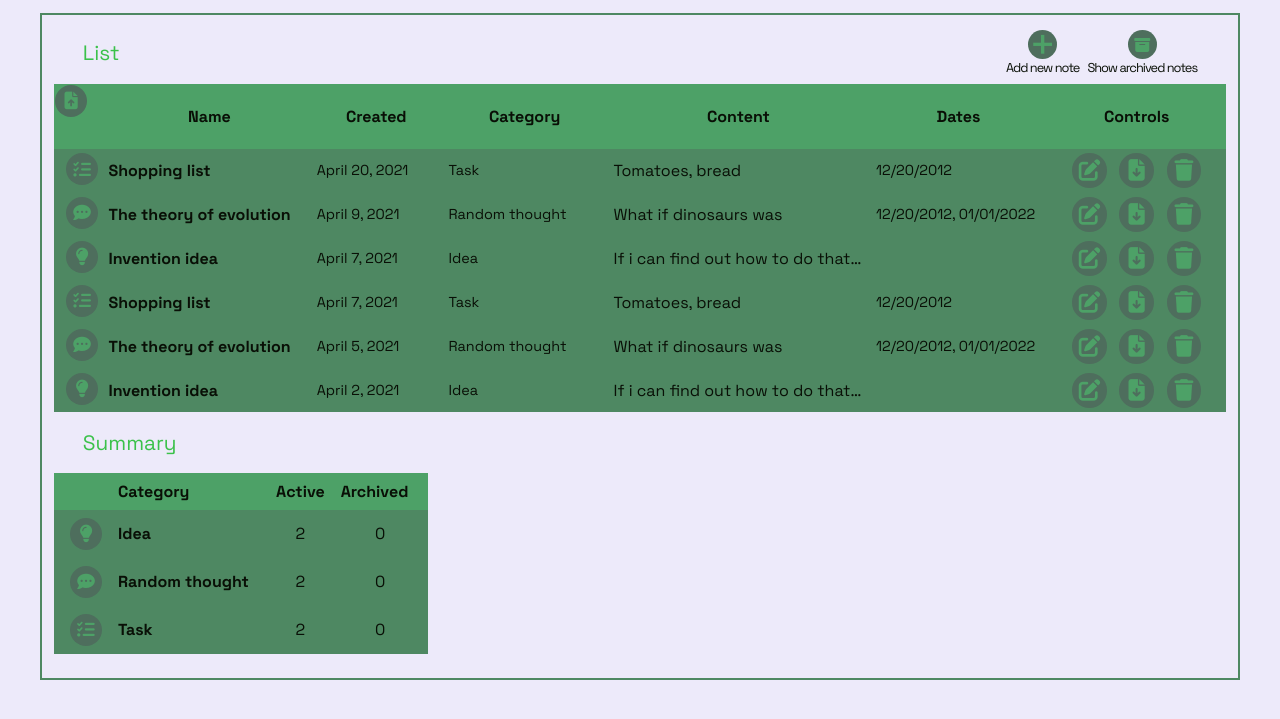
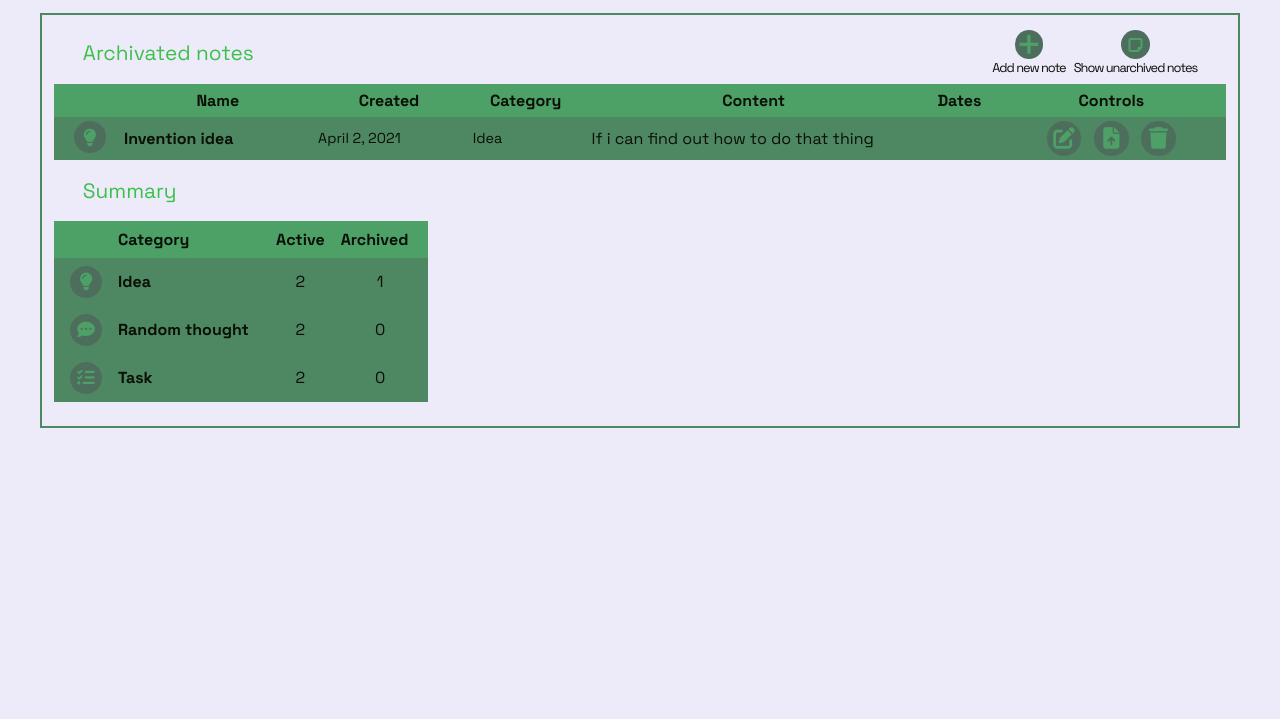
Before and after one commit to biryukov-m/notes-pure-js, a plain HTML site: page index.html in a window 1280 px wide. Both pictures are taken after a click on the icon 1142 px from the left and 103 px from the top of the page. Shown: the part 59-778 px from the top of the page. Drawn offline with Linux system fonts and the light colour scheme.

Commit message:
Added feature: show archived notes. Functionality implemented in header.js component. Refactored code to be more accurate, added comments.

```diff
--- a/index.html
+++ b/index.html
@@ -20,24 +20,12 @@
   </header>
   <main>
     <section class="notes-list">
-      <header>
-        <h2>List</h2>
-        <div class="top-controls">
-          <div class="control add-note">
-            <i>+</i>
-            <span>Add new note</span>
-          </div>
-          <div class="control show-archive">
-            <i class="fa-solid fa-box-archive"></i>
-            <span>Show archived notes</span>
-          </div>
-        </div>
-      </header>
+
       <table>
         <thead>
           <tr>
             <td class="icons">
-              <span class="icon"><i class="fa-solid fa-file-arrow-up"></i></span>
+
             </td>
             <th>Name</th>
             <th>Created</th>
--- a/js/app.js
+++ b/js/app.js
@@ -1,23 +1,16 @@
 import { INITIAL_NOTES } from "./config.js";
+import { notesStore } from "./helpers.js";
 import { renderNotes } from "./components/notes.js";
-import { togglePopup, renderPopup } from "./components/popup.js";
-import { notesStore } from "./helpers.js";
+import { renderPopup } from "./components/popup.js";
 import { renderSummary } from "./components/summary.js";
+import { renderHeader } from "./components/header.js";
 
 // Checks if notes exists in local storage and set const notes as notesStore
 // value or set initial_notes values to storage and set them to const notes
 const notes = notesStore() ? notesStore() : notesStore(INITIAL_NOTES);
 
+// Renders components
 renderNotes(notes);
 renderPopup();
 renderSummary(notes);
-
-const state = {
-    isUpdate: false,
-    updateId: ''
-}
-
-const headerAddNote = document.querySelector('.control.add-note i');
-
-// Add listeners
-headerAddNote.addEventListener("click", togglePopup);
+renderHeader();
--- /dev/null
+++ b/js/components/header.js
@@ -0,0 +1,49 @@
+import { togglePopup } from "./popup.js";
+import { renderNotes } from "./notes.js";
+import { notesStore } from "../helpers.js";
+
+
+export const showArchiveHandler = (event) => {
+    const isShowArchive = event.currentTarget.toggled_show_archive;
+    renderHeader(isShowArchive);
+    const notes = notesStore();
+    renderNotes(notes, isShowArchive);
+};
+
+
+export const renderHeader = (isShowArchive = false) => {
+    // Remove old popup before rendering new
+    if (document.querySelector('section.notes-list header')) {
+        document.querySelector('section.notes-list header').remove();
+    }
+
+    const headerText = isShowArchive ? "Archivated notes" : "List"
+    const archiveBtnText = isShowArchive ? "Show unarchived notes" : "Show archived notes";
+    const icon = isShowArchive ? `<i class="fa-solid fa-note-sticky"></i>` : `<i class="fa-solid fa-box-archive"></i>`;
+
+    const component = `
+        <header>
+            <h2>${headerText}</h2>
+            <div class="top-controls">
+            <div class="control add-note">
+                <i>+</i>
+                <span>Add new note</span>
+            </div>
+            <div class="control show-archive">
+                ${icon}
+                <span>${archiveBtnText}</span>
+            </div>
+            </div>
+        </header>
+    `
+    document.querySelector("section.notes-list").insertAdjacentHTML("afterbegin", component);
+
+    // Add listener to add note
+    const addNote = document.querySelector('.control.add-note i');
+    addNote.addEventListener("click", togglePopup);
+
+    // Add listener to show archived/unarchived
+    const showArchived = document.querySelector('.control.show-archive i');
+    showArchived.addEventListener("click", showArchiveHandler);
+    showArchived.toggled_show_archive = !isShowArchive;
+};
--- a/js/components/notes.js
+++ b/js/components/notes.js
@@ -1,6 +1,7 @@
-import { deleteNote, notesStore } from "../helpers.js";
+import { deleteNote, toggleArchivateNote } from "../helpers.js";
 import { renderPopup, togglePopup } from "./popup.js";
 import { renderSummary } from "./summary.js";
+
 
 const deleteNoteHandler = (event) => {
   let confirmDel = confirm("Are you sure you want to delete note?");
@@ -11,6 +12,7 @@ const deleteNoteHandler = (event) => {
   renderSummary(newNotes);
 }
 
+
 const editNoteHandler = (event) => {
   const index = event.currentTarget.note_id;
   renderPopup(index, true);
@@ -18,15 +20,29 @@ const editNoteHandler = (event) => {
 }
 
 
-export const renderNotes = (notes, root = document.querySelector('.notes-list tbody')) => {
+const archivateNoteHandler = (event) => {
+  const index = event.currentTarget.note_id;
+  const isRenderToArchived = event.currentTarget.is_show_archivate;
+  const newNotes = toggleArchivateNote(index);
+
+  renderNotes(newNotes, isRenderToArchived);
+  renderSummary(newNotes);
+};
+
+
+export const renderNotes = (notes, isShowArchived = false) => {
   // Remove all old notes before rendering new
   if (document.querySelector('.note')) {
     document.querySelectorAll('.note').forEach(note => note.remove());
   }
+  notes.forEach((note, index) => {
 
-    notes.forEach((note, index) => {
+    const hide = note.archived == isShowArchived ? '' : 'hide';
+    const archiveIcon = note.archived ?
+      `<i class="fa-solid fa-file-arrow-up"></i>` : `<i class="fa-solid fa-file-arrow-down"></i>`;
+
     const component = `
-        <tr class="note" id="note-${index}">
+        <tr class="note ${hide}" id="note-${index}">
             <td class="icon-cell">
               <span class="icon ${note.category.selector}"><i class="${note.category.icon}"></i></span>
             </td>
@@ -38,18 +54,27 @@ export const renderNotes = (notes, root = document.querySelector('.notes-list tb
             <td class="controls">
               <div class="wrapper">
               <span class="icon edit"><i class="fa-solid fa-pen-to-square"></i></span>
-                <span class="icon archivate"><i class="fa-solid fa-file-arrow-down"></i></span>
+              <span class="icon archivate">${archiveIcon}</span>
               <span class="icon delete"><i class="fa-solid fa-trash"></i></span>
               </div>
             </td>
           </tr>
         `
-        root.insertAdjacentHTML("afterbegin", component);
-        document.querySelector(`#note-${index} .delete`).addEventListener("click", deleteNoteHandler);
-        document.querySelector(`#note-${index} .delete`).note_id = index;
 
-        document.querySelector(`#note-${index} .edit`).addEventListener("click", editNoteHandler);
-        document.querySelector(`#note-${index} .edit`).note_id = index;
+    // Render to html
+    document.querySelector('.notes-list tbody').insertAdjacentHTML("afterbegin", component);
 
+    // Add listeners
+    const noteSelector = document.querySelector(`#note-${index}`);
+    // Add listener to delete button
+    noteSelector.querySelector(`.delete`).addEventListener("click", deleteNoteHandler);
+    noteSelector.querySelector(`.delete`).note_id = index;
+    // Add listener to edit button
+    noteSelector.querySelector(`.edit`).addEventListener("click", editNoteHandler);
+    noteSelector.querySelector(`.edit`).note_id = index;
+    // Add listener to archivate button
+    noteSelector.querySelector(`.archivate`).addEventListener("click", archivateNoteHandler);
+    noteSelector.querySelector(`.archivate`).note_id = index;
+    noteSelector.querySelector(`.archivate`).is_show_archivate = isShowArchived;
   });
 };
--- a/js/components/popup.js
+++ b/js/components/popup.js
@@ -3,13 +3,15 @@ import { getDate, addNote, updateNote, notesStore } from "../helpers.js";
 import { renderNotes } from "./notes.js";
 import { renderSummary } from "./summary.js";
 
-
+// Makes popup visible/invisible with CSS class "show"
 export const togglePopup = () => {
     document.querySelector('.popup-wrapper').classList.toggle('show');
 };
 
+// Clears all inputs in form
 export const resetPopup = () => document.querySelector(".popup form").reset();
 
+// Gets all data from inputs and returns in proper note object
 export const getPopupInfo = () => {
     const
         popup = document.querySelector(".popup"),
@@ -26,44 +28,37 @@ export const getPopupInfo = () => {
         dates: "",
         archived: false
     };
-
-}
-
+};
 
 // Handle button click on popup form
 export const handleAddBtn = (event) => {
     event.preventDefault();
     const isUpdate = event.currentTarget.is_update;
     const updateId = event.currentTarget.update_id;
-
-
     const newNote = getPopupInfo();
-
-
     const newNotes = isUpdate ? updateNote(newNote, updateId) : addNote(newNote);
 
     // Resets popup form after new note added
     resetPopup();
     togglePopup();
     // Renders notes list to display list with new note
-    renderNotes(newNotes, document.querySelector('.notes-list tbody'));
+    renderNotes(newNotes);
     renderPopup();
     renderSummary(newNotes);
 }
 
+// Handles click on close icon
 export const handleCloseIcon = () => {
     togglePopup();
     resetPopup();
 };
 
 
-export const renderPopup = (updateId, isUpdate = false, root = document.querySelector('body')) => {
+export const renderPopup = (updateId, isUpdate = false) => {
     // Remove old popup before rendering new
     if (document.querySelector('.popup-wrapper')) {
         document.querySelector('.popup-wrapper').remove();
     }
-
-    const header = isUpdate ? 'Edit note' : '';
 
     const component = `
         <div class="popup-wrapper">
@@ -96,8 +91,10 @@ export const renderPopup = (updateId, isUpdate = false, root = document.querySel
             </div>
         </div>
         `
-    root.insertAdjacentHTML("afterbegin", component);
+    document.querySelector('body').insertAdjacentHTML("afterbegin", component);
 
+    // If in updating state
+    // Fills form with data of note, which edit triggered
     if (isUpdate) {
         const notes = notesStore();
         const note = notes[updateId];
@@ -105,7 +102,7 @@ export const renderPopup = (updateId, isUpdate = false, root = document.querySel
             popup = document.querySelector(".popup"),
             headerTag = popup.querySelector("header p"),
             titleTag = popup.querySelector(".title input"),
-            formAddButton = document.querySelector('.popup form button'),
+            addButton = document.querySelector('.popup form button'),
             textTag = popup.querySelector(".description textarea"),
             categoryTag = popup.querySelector(".category select");
 
@@ -113,16 +110,17 @@ export const renderPopup = (updateId, isUpdate = false, root = document.querySel
         titleTag.value = note.title;
         textTag.value = note.text;
         categoryTag.value = note.category.selector;
-        formAddButton.innerText = 'Update note';
-
-        formAddButton.update_id = updateId;
-        formAddButton.is_update = isUpdate;
+        addButton.innerText = 'Update note';
+        // Props for handker
+        addButton.update_id = updateId;
+        addButton.is_update = isUpdate;
     }
 
+    // Adds listeners to control elements
     const
-        formAddButton = document.querySelector('.popup form button'),
+        addButton = document.querySelector('.popup form button'),
         formCloseIcon = document.querySelector('.popup .content header i');
 
     formCloseIcon.addEventListener("click", handleCloseIcon);
-    formAddButton.addEventListener("click", handleAddBtn);
+    addButton.addEventListener("click", handleAddBtn);
 };
--- a/js/components/summary.js
+++ b/js/components/summary.js
@@ -2,12 +2,12 @@ import { notesStore, calculateSummary } from "../helpers.js";
 import { CATEGORIES } from "../config.js";
 
 export const renderSummary = (notes, root = document.querySelector('.summary tbody')) => {
-    // Remove old summary before rendering new
+  // Removes old summary before rendering new
   if (document.querySelector('.summary tbody tr')) {
     document.querySelectorAll('.summary tbody tr').forEach(tr => tr.remove());
   }
 
-    // Calculating summary
+  // Calculates summary
   const summary = calculateSummary(notes);
 
   for (const category in CATEGORIES) {
--- a/js/config.js
+++ b/js/config.js
@@ -53,6 +53,14 @@ const INITIAL_NOTES = [
         dates: "12/20/2012",
         archived: false
     },
+    {
+        date: 'April 2, 2021',
+        title: 'Invention idea',
+        text: 'If i can find out how to do that thing',
+        category: CATEGORIES.idea,
+        dates: "",
+        archived: true
+    },
 ];
 
 const MONTHS = [
--- a/styles.css
+++ b/styles.css
@@ -150,6 +150,10 @@ tbody tr.note .icon-cell {
   border-radius: 50%;
 }
 
+tbody tr.note.hide {
+  display: none;
+}
+
 tbody td.content {
   max-width: 13rem;
 }
@@ -248,7 +252,6 @@ tbody .controls .icon:hover {
 
 .popup .content {
   width: calc(100% - 15px);
-
   background: var(--middle-green);
 }
 
```
Also changed, not shown: js/helpers.js (+23 -8 lines). Lines whose indentation alone changed are shown as unchanged.
